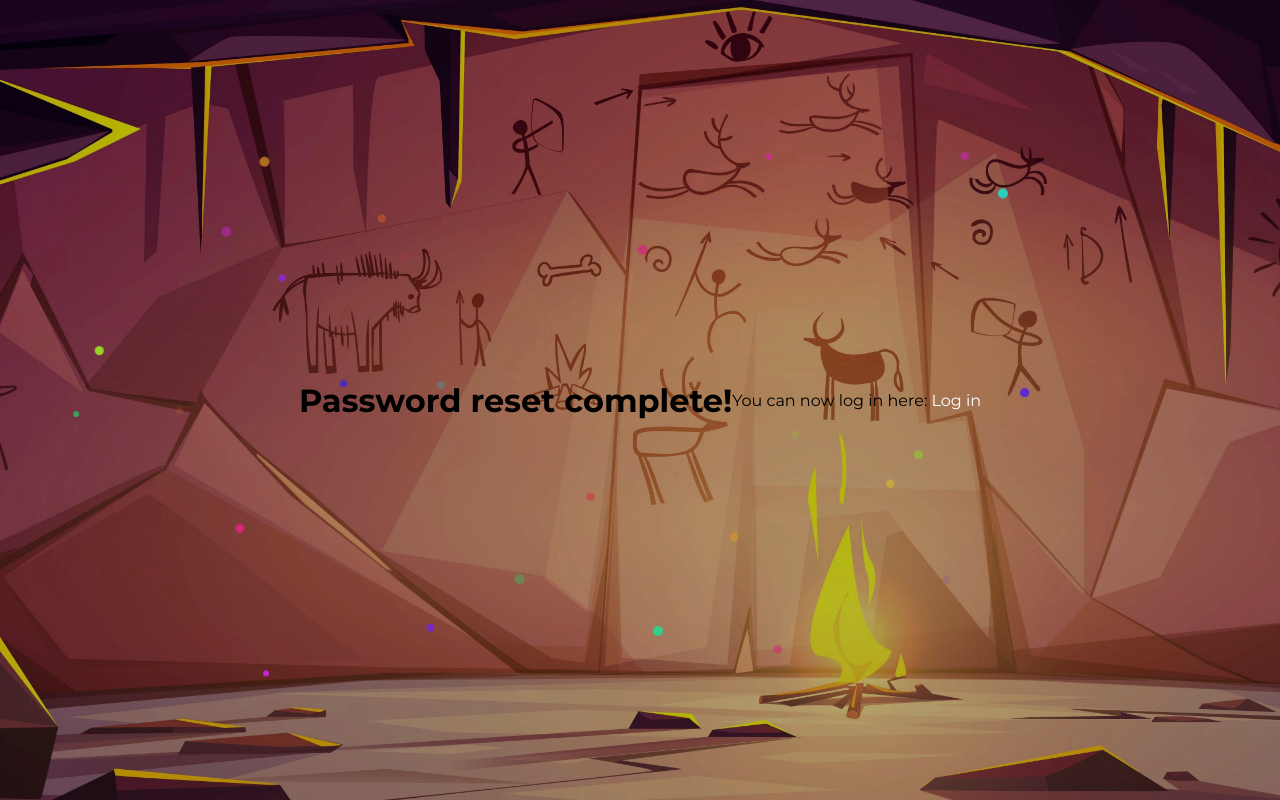
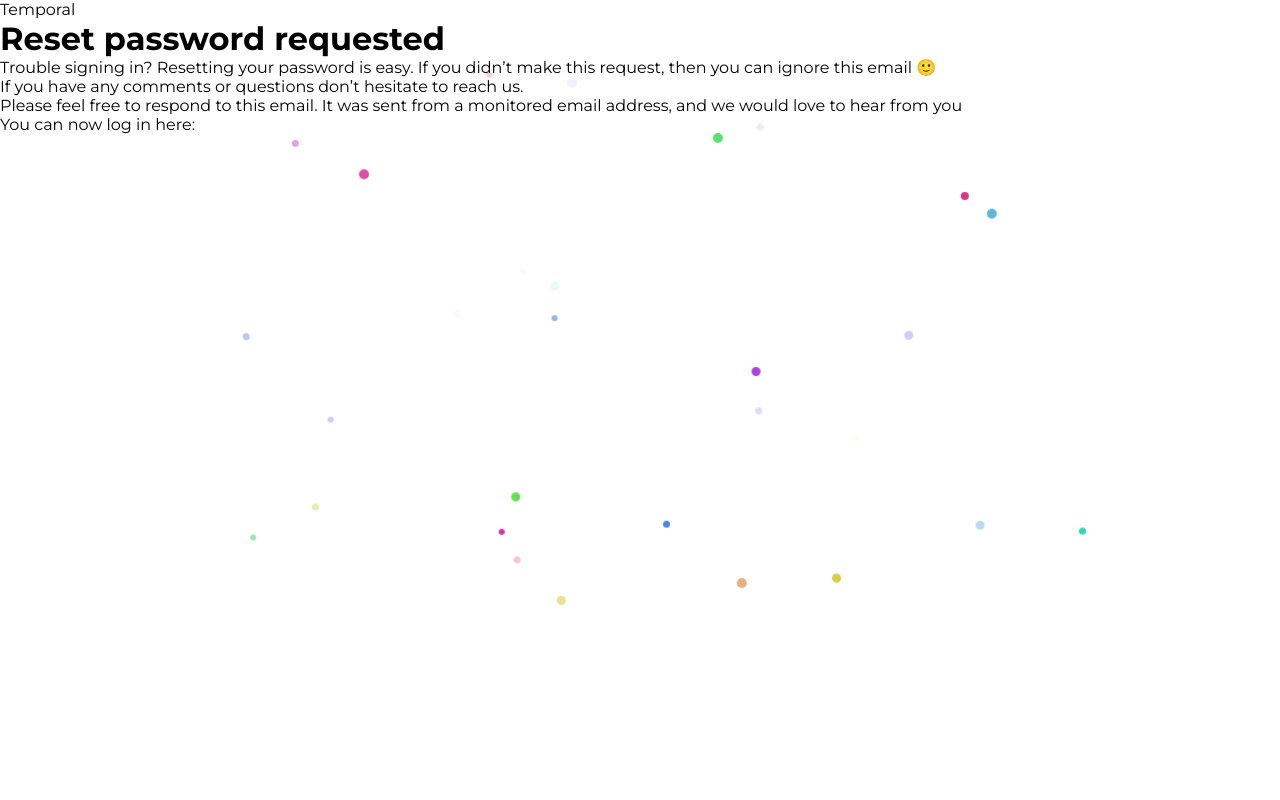
Before and after one commit to Fortuna-457/Temporal, a Django app: page /reset_password_complete/ in a window 1280 px wide. Run offline with Django 5.2, Linux system fonts and the light colour scheme; style sheets or scripts are compiled from the project's sources.

Commit message:
arreglos varios

```diff
--- a/appTemporal/static/css/particles.css
+++ b/appTemporal/static/css/particles.css
@@ -5,450 +5,450 @@
 
 @keyframes particle-animation-1 {
   100% {
-    transform: translate3d(82vw, 81vh, 60px);
+    transform: translate3d(74vw, 30vh, 53px);
   }
 }
 .particle:nth-child(1) {
   animation: particle-animation-1 60s infinite;
-  height: 9px;
-  width: 9px;
-  opacity: 0.51;
+  height: 10px;
+  width: 10px;
+  opacity: 0.82;
   animation-delay: -0.2s;
-  transform: translate3d(70vw, 53vh, 68px);
-  background: hsl(85, 70%, 50%);
+  transform: translate3d(22vw, 20vh, 6px);
+  background: hsl(325, 70%, 50%);
 }
 
 @keyframes particle-animation-2 {
   100% {
-    transform: translate3d(55vw, 86vh, 89px);
+    transform: translate3d(7vw, 51vh, 97px);
   }
 }
 .particle:nth-child(2) {
   animation: particle-animation-2 60s infinite;
-  height: 7px;
-  width: 7px;
-  opacity: 0.2;
+  height: 9px;
+  width: 9px;
+  opacity: 0.12;
   animation-delay: -0.4s;
-  transform: translate3d(8vw, 46vh, 93px);
-  background: hsl(28, 70%, 50%);
+  transform: translate3d(48vw, 33vh, 78px);
+  background: hsl(164, 70%, 50%);
 }
 
 @keyframes particle-animation-3 {
   100% {
-    transform: translate3d(78vw, 24vh, 96px);
+    transform: translate3d(60vw, 38vh, 16px);
   }
 }
 .particle:nth-child(3) {
   animation: particle-animation-3 60s infinite;
-  height: 8px;
-  width: 8px;
-  opacity: 0.15;
+  height: 9px;
+  width: 9px;
+  opacity: 0.82;
   animation-delay: -0.6s;
-  transform: translate3d(73vw, 79vh, 100px);
-  background: hsl(264, 70%, 50%);
+  transform: translate3d(37vw, 65vh, 66px);
+  background: hsl(111, 70%, 50%);
 }
 
 @keyframes particle-animation-4 {
   100% {
-    transform: translate3d(28vw, 30vh, 23px);
+    transform: translate3d(85vw, 69vh, 66px);
   }
 }
 .particle:nth-child(4) {
   animation: particle-animation-4 60s infinite;
-  height: 9px;
-  width: 9px;
-  opacity: 0.04;
+  height: 7px;
+  width: 7px;
+  opacity: 0.36;
   animation-delay: -0.8s;
-  transform: translate3d(49vw, 52vh, 8px);
-  background: hsl(32, 70%, 50%);
+  transform: translate3d(15vw, 62vh, 97px);
+  background: hsl(79, 70%, 50%);
 }
 
 @keyframes particle-animation-5 {
   100% {
-    transform: translate3d(47vw, 27vh, 40px);
+    transform: translate3d(8vw, 36vh, 83px);
   }
 }
 .particle:nth-child(5) {
   animation: particle-animation-5 60s infinite;
-  height: 10px;
-  width: 10px;
-  opacity: 0.93;
+  height: 6px;
+  width: 6px;
+  opacity: 0.95;
   animation-delay: -1s;
-  transform: translate3d(83vw, 23vh, 77px);
-  background: hsl(173, 70%, 50%);
+  transform: translate3d(44vw, 71vh, 24px);
+  background: hsl(318, 70%, 50%);
 }
 
 @keyframes particle-animation-6 {
   100% {
-    transform: translate3d(44vw, 80vh, 26px);
+    transform: translate3d(70vw, 75vh, 67px);
   }
 }
 .particle:nth-child(6) {
   animation: particle-animation-6 60s infinite;
-  height: 9px;
-  width: 9px;
-  opacity: 0.98;
+  height: 7px;
+  width: 7px;
+  opacity: 0.04;
   animation-delay: -1.2s;
-  transform: translate3d(14vw, 63vh, 39px);
-  background: hsl(332, 70%, 50%);
+  transform: translate3d(66vw, 51vh, 77px);
+  background: hsl(72, 70%, 50%);
 }
 
 @keyframes particle-animation-7 {
   100% {
-    transform: translate3d(24vw, 62vh, 12px);
+    transform: translate3d(85vw, 36vh, 16px);
   }
 }
 .particle:nth-child(7) {
   animation: particle-animation-7 60s infinite;
-  height: 8px;
-  width: 8px;
-  opacity: 0.57;
+  height: 10px;
+  width: 10px;
+  opacity: 0.08;
   animation-delay: -1.4s;
-  transform: translate3d(67vw, 84vh, 49px);
-  background: hsl(333, 70%, 50%);
+  transform: translate3d(37vw, 5vh, 4px);
+  background: hsl(221, 70%, 50%);
 }
 
 @keyframes particle-animation-8 {
   100% {
-    transform: translate3d(14vw, 16vh, 75px);
+    transform: translate3d(80vw, 73vh, 1px);
   }
 }
 .particle:nth-child(8) {
   animation: particle-animation-8 60s infinite;
-  height: 10px;
-  width: 10px;
-  opacity: 0.9;
+  height: 7px;
+  width: 7px;
+  opacity: 0.44;
   animation-delay: -1.6s;
-  transform: translate3d(58vw, 90vh, 54px);
-  background: hsl(158, 70%, 50%);
+  transform: translate3d(12vw, 7vh, 27px);
+  background: hsl(291, 70%, 50%);
 }
 
 @keyframes particle-animation-9 {
   100% {
-    transform: translate3d(27vw, 41vh, 26px);
+    transform: translate3d(69vw, 7vh, 12px);
   }
 }
 .particle:nth-child(9) {
   animation: particle-animation-9 60s infinite;
-  height: 8px;
-  width: 8px;
-  opacity: 0.54;
+  height: 6px;
+  width: 6px;
+  opacity: 0.27;
   animation-delay: -1.8s;
-  transform: translate3d(30vw, 24vh, 59px);
-  background: hsl(20, 70%, 50%);
+  transform: translate3d(17vw, 61vh, 74px);
+  background: hsl(265, 70%, 50%);
 }
 
 @keyframes particle-animation-10 {
   100% {
-    transform: translate3d(59vw, 1vh, 73px);
+    transform: translate3d(58vw, 27vh, 85px);
   }
 }
 .particle:nth-child(10) {
   animation: particle-animation-10 60s infinite;
-  height: 6px;
-  width: 6px;
-  opacity: 0.79;
+  height: 9px;
+  width: 9px;
+  opacity: 0.34;
   animation-delay: -2s;
-  transform: translate3d(60vw, 23vh, 21px);
-  background: hsl(315, 70%, 50%);
+  transform: translate3d(80vw, 73vh, 49px);
+  background: hsl(203, 70%, 50%);
 }
 
 @keyframes particle-animation-11 {
   100% {
-    transform: translate3d(9vw, 21vh, 17px);
+    transform: translate3d(61vw, 41vh, 61px);
   }
 }
 .particle:nth-child(11) {
   animation: particle-animation-11 60s infinite;
   height: 6px;
   width: 6px;
-  opacity: 0.65;
+  opacity: 0.24;
   animation-delay: -2.2s;
-  transform: translate3d(5vw, 58vh, 67px);
-  background: hsl(148, 70%, 50%);
+  transform: translate3d(33vw, 2vh, 15px);
+  background: hsl(343, 70%, 50%);
 }
 
 @keyframes particle-animation-12 {
   100% {
-    transform: translate3d(74vw, 42vh, 97px);
+    transform: translate3d(49vw, 24vh, 14px);
   }
 }
 .particle:nth-child(12) {
   animation: particle-animation-12 60s infinite;
-  height: 9px;
-  width: 9px;
-  opacity: 0.95;
+  height: 8px;
+  width: 8px;
+  opacity: 0.92;
   animation-delay: -2.4s;
-  transform: translate3d(81vw, 50vh, 79px);
-  background: hsl(257, 70%, 50%);
+  transform: translate3d(81vw, 24vh, 40px);
+  background: hsl(333, 70%, 50%);
 }
 
 @keyframes particle-animation-13 {
   100% {
-    transform: translate3d(88vw, 65vh, 47px);
+    transform: translate3d(88vw, 78vh, 45px);
   }
 }
 .particle:nth-child(13) {
   animation: particle-animation-13 60s infinite;
-  height: 7px;
-  width: 7px;
-  opacity: 0.87;
+  height: 10px;
+  width: 10px;
+  opacity: 0.77;
   animation-delay: -2.6s;
-  transform: translate3d(6vw, 27vh, 48px);
-  background: hsl(276, 70%, 50%);
+  transform: translate3d(48vw, 2vh, 38px);
+  background: hsl(131, 70%, 50%);
 }
 
 @keyframes particle-animation-14 {
   100% {
-    transform: translate3d(25vw, 56vh, 30px);
+    transform: translate3d(73vw, 90vh, 62px);
   }
 }
 .particle:nth-child(14) {
   animation: particle-animation-14 60s infinite;
   height: 8px;
   width: 8px;
-  opacity: 0.49;
+  opacity: 0.02;
   animation-delay: -2.8s;
-  transform: translate3d(51vw, 63vh, 68px);
-  background: hsl(352, 70%, 50%);
+  transform: translate3d(26vw, 26vh, 58px);
+  background: hsl(262, 70%, 50%);
 }
 
 @keyframes particle-animation-15 {
   100% {
-    transform: translate3d(26vw, 6vh, 65px);
+    transform: translate3d(87vw, 43vh, 36px);
   }
 }
 .particle:nth-child(15) {
   animation: particle-animation-15 60s infinite;
-  height: 10px;
-  width: 10px;
-  opacity: 0.72;
+  height: 6px;
+  width: 6px;
+  opacity: 0.5;
   animation-delay: -3s;
-  transform: translate3d(56vw, 37vh, 36px);
-  background: hsl(330, 70%, 50%);
+  transform: translate3d(2vw, 73vh, 57px);
+  background: hsl(137, 70%, 50%);
 }
 
 @keyframes particle-animation-16 {
   100% {
-    transform: translate3d(31vw, 59vh, 57px);
+    transform: translate3d(78vw, 54vh, 13px);
   }
 }
 .particle:nth-child(16) {
   animation: particle-animation-16 60s infinite;
-  height: 9px;
-  width: 9px;
-  opacity: 0.97;
+  height: 7px;
+  width: 7px;
+  opacity: 0.1;
   animation-delay: -3.2s;
-  transform: translate3d(1vw, 39vh, 19px);
-  background: hsl(81, 70%, 50%);
+  transform: translate3d(54vw, 5vh, 85px);
+  background: hsl(275, 70%, 50%);
 }
 
 @keyframes particle-animation-17 {
   100% {
-    transform: translate3d(55vw, 78vh, 57px);
+    transform: translate3d(54vw, 9vh, 69px);
   }
 }
 .particle:nth-child(17) {
   animation: particle-animation-17 60s infinite;
-  height: 10px;
-  width: 10px;
-  opacity: 0.35;
+  height: 6px;
+  width: 6px;
+  opacity: 0.52;
   animation-delay: -3.4s;
-  transform: translate3d(36vw, 70vh, 74px);
-  background: hsl(144, 70%, 50%);
+  transform: translate3d(40vw, 48vh, 67px);
+  background: hsl(215, 70%, 50%);
 }
 
 @keyframes particle-animation-18 {
   100% {
-    transform: translate3d(82vw, 53vh, 63px);
+    transform: translate3d(59vw, 10vh, 73px);
   }
 }
 .particle:nth-child(18) {
   animation: particle-animation-18 60s infinite;
-  height: 8px;
-  width: 8px;
-  opacity: 0.54;
+  height: 7px;
+  width: 7px;
+  opacity: 0.18;
   animation-delay: -3.6s;
-  transform: translate3d(73vw, 9vh, 17px);
-  background: hsl(297, 70%, 50%);
+  transform: translate3d(59vw, 63vh, 83px);
+  background: hsl(227, 70%, 50%);
 }
 
 @keyframes particle-animation-19 {
   100% {
-    transform: translate3d(48vw, 16vh, 31px);
+    transform: translate3d(82vw, 69vh, 48px);
   }
 }
 .particle:nth-child(19) {
   animation: particle-animation-19 60s infinite;
-  height: 9px;
-  width: 9px;
-  opacity: 0.03;
+  height: 7px;
+  width: 7px;
+  opacity: 0.96;
   animation-delay: -3.8s;
-  transform: translate3d(35vw, 11vh, 20px);
-  background: hsl(96, 70%, 50%);
+  transform: translate3d(85vw, 65vh, 86px);
+  background: hsl(168, 70%, 50%);
 }
 
 @keyframes particle-animation-20 {
   100% {
-    transform: translate3d(45vw, 13vh, 42px);
+    transform: translate3d(11vw, 33vh, 14px);
   }
 }
 .particle:nth-child(20) {
   animation: particle-animation-20 60s infinite;
-  height: 8px;
-  width: 8px;
-  opacity: 0.6;
+  height: 9px;
+  width: 9px;
+  opacity: 0.88;
   animation-delay: -4s;
-  transform: translate3d(77vw, 75vh, 58px);
-  background: hsl(51, 70%, 50%);
+  transform: translate3d(74vw, 50vh, 31px);
+  background: hsl(282, 70%, 50%);
 }
 
 @keyframes particle-animation-21 {
   100% {
-    transform: translate3d(29vw, 78vh, 22px);
+    transform: translate3d(72vw, 52vh, 3px);
   }
 }
 .particle:nth-child(21) {
   animation: particle-animation-21 60s infinite;
-  height: 10px;
-  width: 10px;
-  opacity: 0.11;
+  height: 9px;
+  width: 9px;
+  opacity: 0.51;
   animation-delay: -4.2s;
-  transform: translate3d(32vw, 16vh, 48px);
-  background: hsl(340, 70%, 50%);
+  transform: translate3d(34vw, 82vh, 51px);
+  background: hsl(53, 70%, 50%);
 }
 
 @keyframes particle-animation-22 {
   100% {
-    transform: translate3d(47vw, 53vh, 79px);
+    transform: translate3d(39vw, 73vh, 8px);
   }
 }
 .particle:nth-child(22) {
   animation: particle-animation-22 60s infinite;
   height: 10px;
   width: 10px;
-  opacity: 0.74;
+  opacity: 0.59;
   animation-delay: -4.4s;
-  transform: translate3d(11vw, 8vh, 73px);
-  background: hsl(36, 70%, 50%);
+  transform: translate3d(64vw, 72vh, 7px);
+  background: hsl(28, 70%, 50%);
 }
 
 @keyframes particle-animation-23 {
   100% {
-    transform: translate3d(7vw, 32vh, 49px);
+    transform: translate3d(90vw, 57vh, 79px);
   }
 }
 .particle:nth-child(23) {
   animation: particle-animation-23 60s infinite;
-  height: 10px;
-  width: 10px;
-  opacity: 0.47;
+  height: 9px;
+  width: 9px;
+  opacity: 0.88;
   animation-delay: -4.6s;
-  transform: translate3d(21vw, 27vh, 42px);
-  background: hsl(297, 70%, 50%);
+  transform: translate3d(56vw, 77vh, 88px);
+  background: hsl(53, 70%, 50%);
 }
 
 @keyframes particle-animation-24 {
   100% {
-    transform: translate3d(24vw, 40vh, 100px);
+    transform: translate3d(72vw, 53vh, 95px);
   }
 }
 .particle:nth-child(24) {
   animation: particle-animation-24 60s infinite;
-  height: 8px;
-  width: 8px;
-  opacity: 0.18;
+  height: 10px;
+  width: 10px;
+  opacity: 0.74;
   animation-delay: -4.8s;
-  transform: translate3d(76vw, 59vh, 98px);
-  background: hsl(84, 70%, 50%);
+  transform: translate3d(79vw, 16vh, 92px);
+  background: hsl(200, 70%, 50%);
 }
 
 @keyframes particle-animation-25 {
   100% {
-    transform: translate3d(73vw, 3vh, 14px);
+    transform: translate3d(24vw, 51vh, 4px);
   }
 }
 .particle:nth-child(25) {
   animation: particle-animation-25 60s infinite;
-  height: 8px;
-  width: 8px;
-  opacity: 0.29;
+  height: 7px;
+  width: 7px;
+  opacity: 0.33;
   animation-delay: -5s;
-  transform: translate3d(19vw, 65vh, 16px);
-  background: hsl(189, 70%, 50%);
+  transform: translate3d(17vw, 38vh, 67px);
+  background: hsl(222, 70%, 50%);
 }
 
 @keyframes particle-animation-26 {
   100% {
-    transform: translate3d(80vw, 29vh, 59px);
+    transform: translate3d(77vw, 25vh, 34px);
   }
 }
 .particle:nth-child(26) {
   animation: particle-animation-26 60s infinite;
-  height: 7px;
-  width: 7px;
-  opacity: 0.85;
+  height: 6px;
+  width: 6px;
+  opacity: 0.03;
   animation-delay: -5.2s;
-  transform: translate3d(5vw, 55vh, 12px);
-  background: hsl(249, 70%, 50%);
+  transform: translate3d(26vw, 37vh, 63px);
+  background: hsl(277, 70%, 50%);
 }
 
 @keyframes particle-animation-27 {
   100% {
-    transform: translate3d(57vw, 25vh, 28px);
+    transform: translate3d(37vw, 82vh, 100px);
   }
 }
 .particle:nth-child(27) {
   animation: particle-animation-27 60s infinite;
-  height: 9px;
-  width: 9px;
-  opacity: 0.58;
+  height: 7px;
+  width: 7px;
+  opacity: 0.82;
   animation-delay: -5.4s;
-  transform: translate3d(57vw, 84vh, 63px);
-  background: hsl(38, 70%, 50%);
+  transform: translate3d(58vw, 58vh, 77px);
+  background: hsl(217, 70%, 50%);
 }
 
 @keyframes particle-animation-28 {
   100% {
-    transform: translate3d(8vw, 81vh, 9px);
+    transform: translate3d(33vw, 79vh, 82px);
   }
 }
 .particle:nth-child(28) {
   animation: particle-animation-28 60s infinite;
-  height: 6px;
-  width: 6px;
-  opacity: 0.99;
+  height: 9px;
+  width: 9px;
+  opacity: 0.23;
   animation-delay: -5.6s;
-  transform: translate3d(26vw, 85vh, 49px);
-  background: hsl(293, 70%, 50%);
+  transform: translate3d(87vw, 25vh, 78px);
+  background: hsl(238, 70%, 50%);
 }
 
 @keyframes particle-animation-29 {
   100% {
-    transform: translate3d(25vw, 10vh, 37px);
+    transform: translate3d(8vw, 61vh, 50px);
   }
 }
 .particle:nth-child(29) {
   animation: particle-animation-29 60s infinite;
-  height: 6px;
-  width: 6px;
-  opacity: 0.05;
+  height: 8px;
+  width: 8px;
+  opacity: 0.01;
   animation-delay: -5.8s;
-  transform: translate3d(65vw, 81vh, 76px);
-  background: hsl(269, 70%, 50%);
+  transform: translate3d(88vw, 18vh, 90px);
+  background: hsl(74, 70%, 50%);
 }
 
 @keyframes particle-animation-30 {
   100% {
-    transform: translate3d(79vw, 65vh, 38px);
+    transform: translate3d(79vw, 60vh, 43px);
   }
 }
 .particle:nth-child(30) {
   animation: particle-animation-30 60s infinite;
-  height: 8px;
-  width: 8px;
-  opacity: 0.84;
+  height: 7px;
+  width: 7px;
+  opacity: 0.27;
   animation-delay: -6s;
-  transform: translate3d(12vw, 84vh, 43px);
-  background: hsl(267, 70%, 50%);
+  transform: translate3d(22vw, 74vh, 31px);
+  background: hsl(337, 70%, 50%);
 }
--- a/appTemporal/templates/Games/trivial.html
+++ b/appTemporal/templates/Games/trivial.html
@@ -84,7 +84,7 @@
         <div class="highscore-quiz">Highscore:&nbsp;<span id="highscore">0</span></div>
         <span id="new-highscore-message" style="display: none; color: green;">New Highscore!</span>
     </div>
-    </div>
+  </div>
 
     <div class="part-content-quiz question-quiz">
       <div class="part-answer-question question">
--- a/appTemporal/templates/registration/reset_password_complete.html
+++ b/appTemporal/templates/registration/reset_password_complete.html
@@ -6,8 +6,21 @@
 {% endblock title %}
 
 {% block content %}
-    <div class="wrapper">
-        <h1>Password reset complete!</h1>
+    <div class="wrapper-reset">
+        <div class="logo-reset">
+            <div class="img-reset"></div>
+            <div class="name-reset"><p>Temporal</p></div>
+        </div>
+        <div class="text-reset-password">
+            <h1>Reset password requested</h1>
+            <p>Trouble signing in?
+            Resetting your password is easy.
+            If you didn’t make this request, then you can ignore this email 🙂
+            <br>
+            If you have any comments or questions don’t hesitate to reach us.
+            <br>
+            Please feel free to respond to this email. It was sent from a monitored email address, and we would love to hear from you</p>
         <p>You can now log in here: <a href="{% url 'login' %}">Log in</a></p>
+        </div>
     </div>
 {% endblock content %}
```
Also changed, not shown: appTemporal/static/css/sass/style.scss (+28 -0 lines), appTemporal/static/css/style.css (+24 -0 lines), appTemporal/static/js/trivial.js (+9 -5 lines), db.sqlite3.
